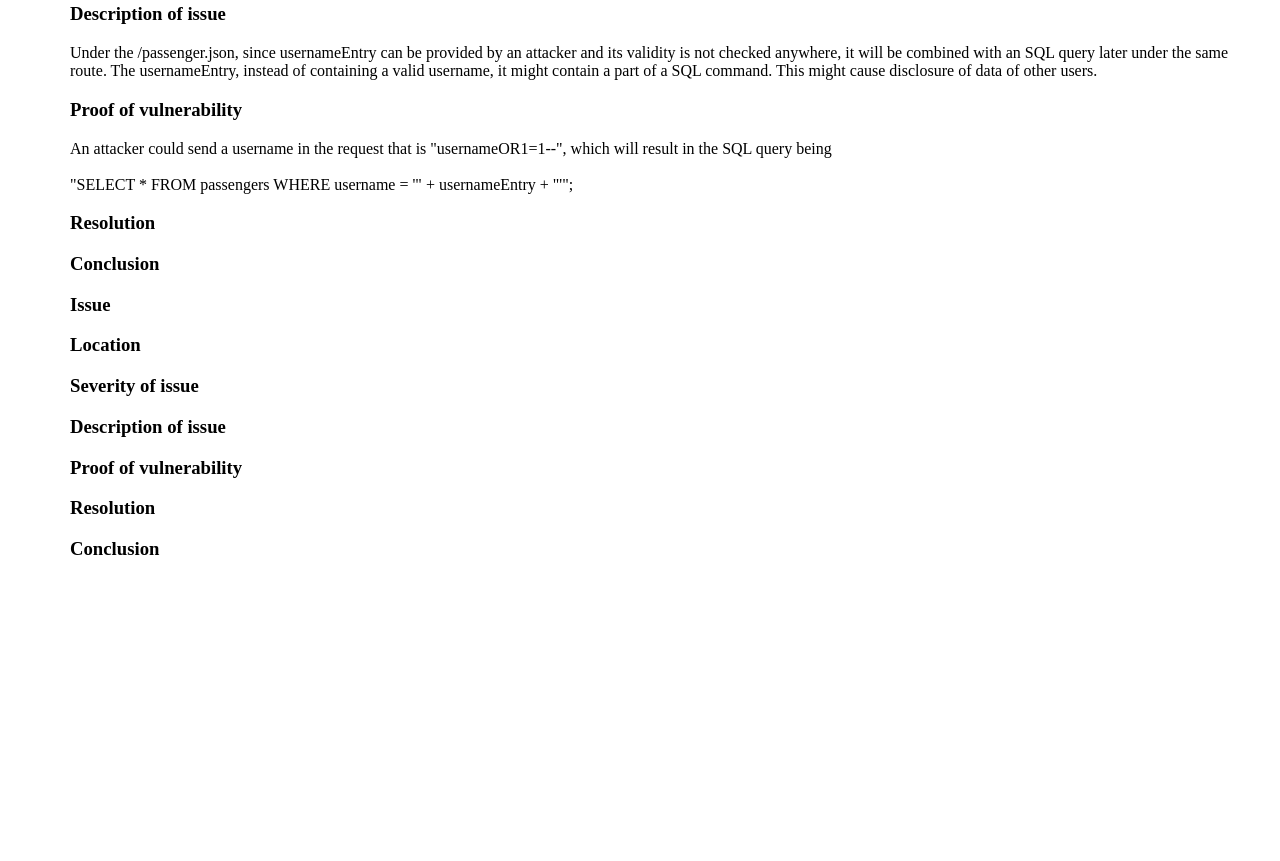
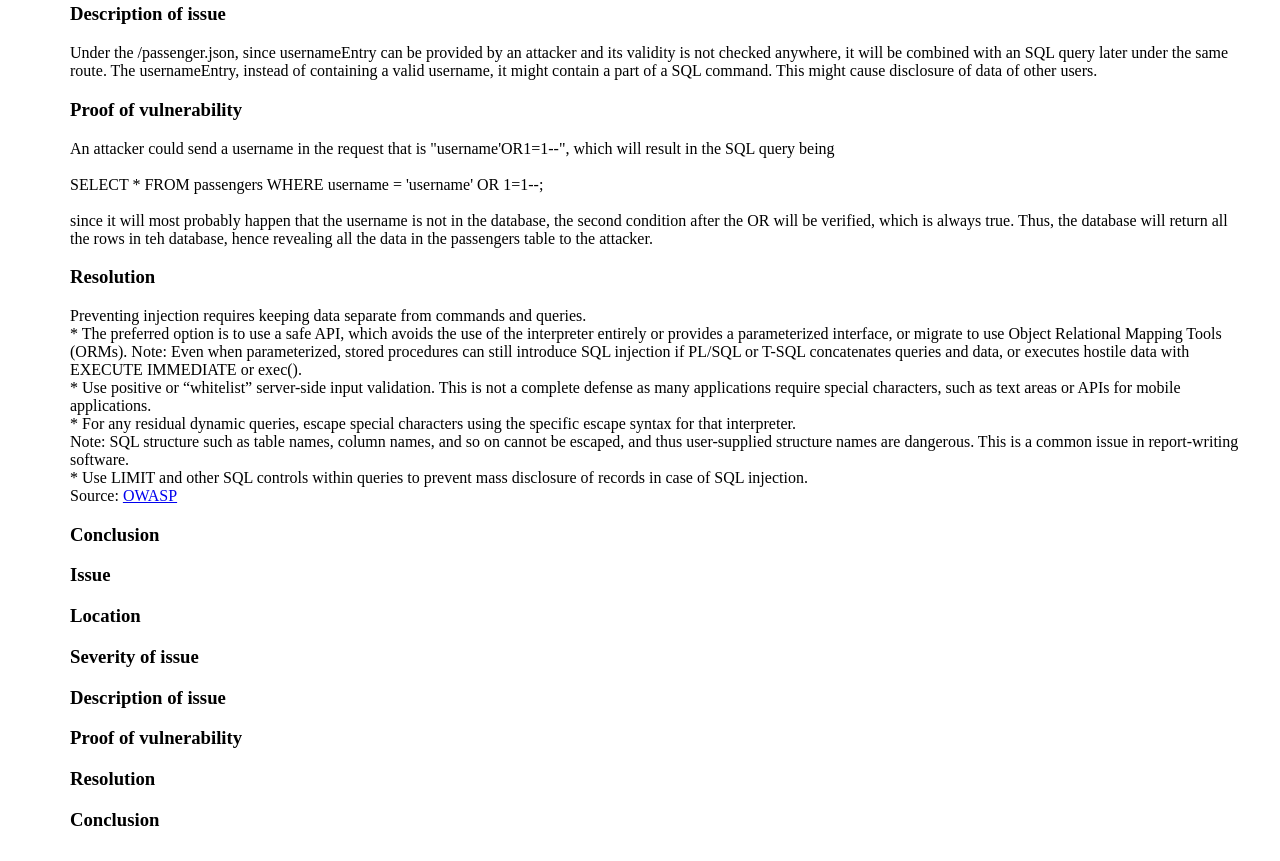
Before and after one commit to kamibrumi/comp120-cbrumar, a plain HTML site: page security/index.html in a window 1280 px wide. Shown: the part 1335-2196 px from the top of the page. Before the commit the page ends 1925 px from the top, so only its background shows below. Drawn offline with Linux system fonts and the light colour scheme.

Commit message:
working on second vulnerability

```diff
--- a/security/index.html
+++ b/security/index.html
@@ -57,11 +57,21 @@
     <h3>Description of issue</h3>
     <p>Under the /passenger.json, since usernameEntry can be provided by an attacker and its validity is not checked anywhere, it will be combined with an SQL query later under the same route. The usernameEntry, instead of containing a valid username, it might contain a part of a SQL command. This might cause disclosure of data of other users.</p>
     <h3>Proof of vulnerability</h3>
-    <p>An attacker could send a username in the request that is "usernameOR1=1--", which will result in the SQL query being<br><br>
-        "SELECT * FROM passengers WHERE username = '" + usernameEntry + "'";
+    <p>An attacker could send a username in the request that is "username'OR1=1--", which will result in the SQL query being<br><br>
+        SELECT * FROM passengers WHERE username = 'username' OR 1=1--;
+        <br><br>
+        since it will most probably happen that the username is not in the database, the second condition after the OR will be verified, which
+        is always true. Thus, the database will return all the rows in teh database, hence revealing all the data in the passengers table to the attacker.
     </p>
     <h3>Resolution</h3>
-    <p></p>
+    <p>Preventing injection requires keeping data separate from commands and queries.<br>
+        * The preferred option is to use a safe API, which avoids the use of the interpreter entirely or provides a parameterized interface, or migrate to use Object Relational Mapping Tools (ORMs).
+        Note: Even when parameterized, stored procedures can still introduce SQL injection if PL/SQL or T-SQL concatenates queries and data, or executes hostile data with EXECUTE IMMEDIATE or exec().<br>
+        * Use positive or “whitelist” server-side input validation. This is not a complete defense as many applications require special characters, such as text areas or APIs for mobile applications.<br>
+        * For any residual dynamic queries, escape special characters using the specific escape syntax for that interpreter.<br>
+        Note: SQL structure such as table names, column names, and so on cannot be escaped, and thus user-supplied structure names are dangerous. This is a common issue in report-writing software.<br>
+        * Use LIMIT and other SQL controls within queries to prevent mass disclosure of records in case of SQL injection.<br>
+    Source: <a href="https://owasp.org/www-project-top-ten/OWASP_Top_Ten_2017/Top_10-2017_A1-Injection" target="_blank">OWASP</a></p>
     <h3>Conclusion</h3>
     <p></p>
 </div>
```
